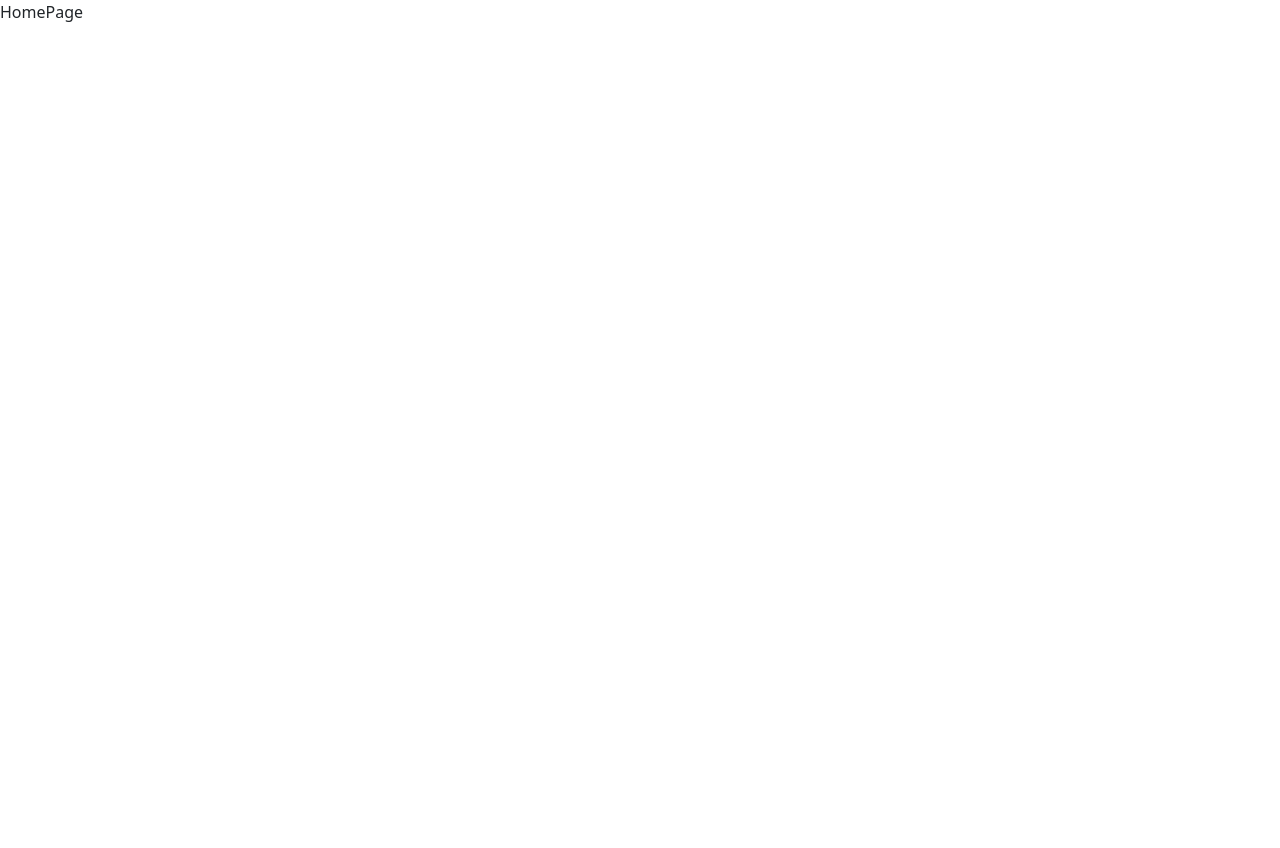
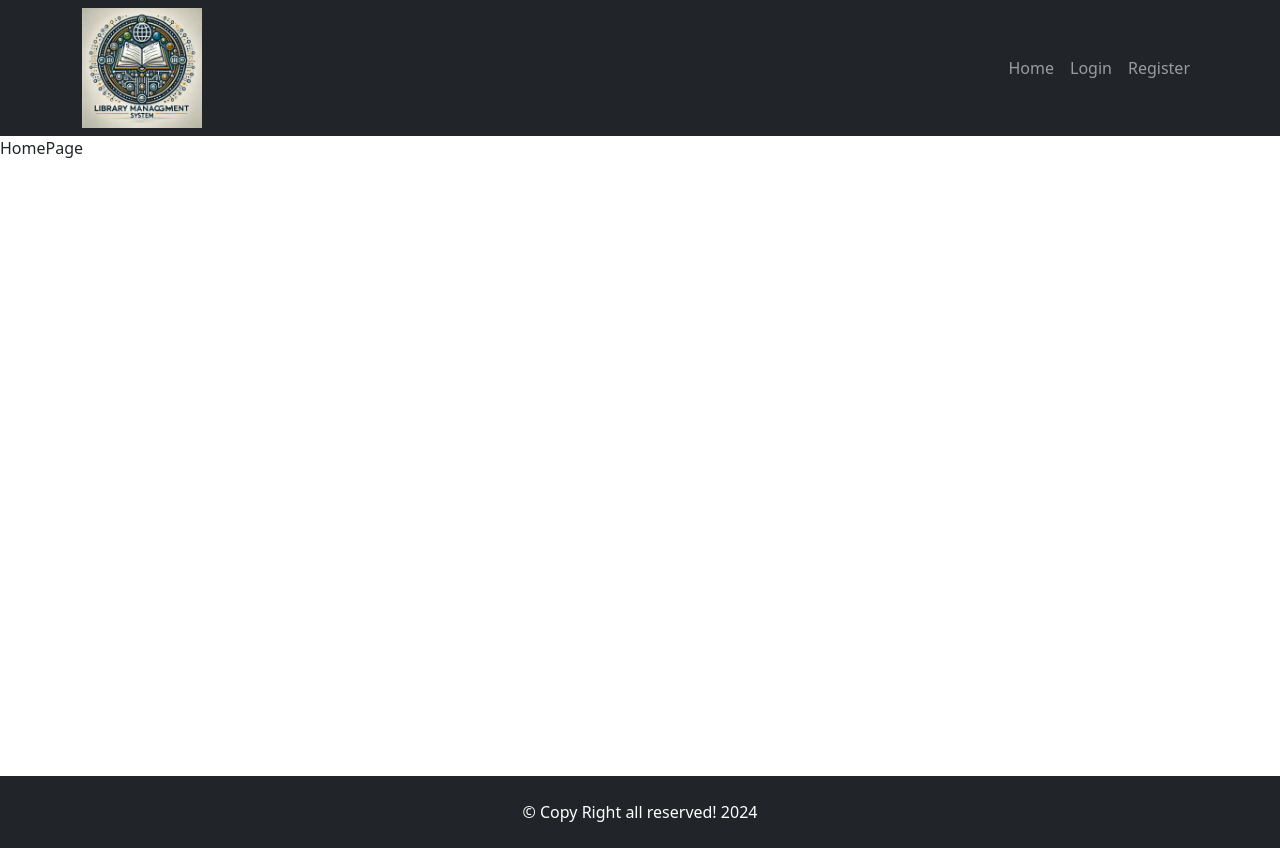
Before and after one commit to kabindrr/lms-fe, a React (Vite) app: page / in a window 1280 px wide. Before the commit the page ends 800 px from the top, so only its background shows below. Built offline with nearby package versions, Linux system fonts and the light colour scheme.

Commit message:
logo and nav bar

```diff
--- a/src/App.css
+++ b/src/App.css
@@ -0,0 +1,3 @@
+.main {
+  min-height: 80vh;
+}
--- /dev/null
+++ b/src/components/Footer.jsx
@@ -0,0 +1,9 @@
+import React from "react";
+
+export const Footer = () => {
+  return (
+    <div className="bg-dark text-white p-4 text-center">
+      &copy; Copy Right all reserved! 2024{" "}
+    </div>
+  );
+};
--- /dev/null
+++ b/src/components/Header.jsx
@@ -0,0 +1,37 @@
+import Container from "react-bootstrap/Container";
+import Nav from "react-bootstrap/Nav";
+import Navbar from "react-bootstrap/Navbar";
+import LOGO from "../assets/lms.png";
+import { Link } from "react-router-dom";
+
+const Header = () => {
+  return (
+    <Navbar expand="lg" className="bg-dark" variant="dark">
+      <Container>
+        <Link to="/">
+          <img
+            src={LOGO}
+            alt="logo"
+            style={{ width: "120px", height: "120px" }}
+          />
+        </Link>
+        <Navbar.Toggle aria-controls="basic-navbar-nav" />
+        <Navbar.Collapse id="basic-navbar-nav">
+          <Nav className="ms-auto">
+            <Link className="nav-link" to="/">
+              Home
+            </Link>
+            <Link className="nav-link" to="signin">
+              Login
+            </Link>
+            <Link className="nav-link" to="signup">
+              Register
+            </Link>
+          </Nav>
+        </Navbar.Collapse>
+      </Container>
+    </Navbar>
+  );
+};
+
+export default Header;
--- /dev/null
+++ b/src/components/layouts/DefaultLayout.jsx
@@ -0,0 +1,18 @@
+import React from "react";
+import Header from "../Header";
+import { Footer } from "../Footer";
+
+export const DefaultLayout = ({ children }) => {
+  return (
+    <div>
+      {/* navbar */}
+      <Header />
+
+      {/* main body */}
+      <main className="main">{children}</main>
+
+      {/* Footer */}
+      <Footer />
+    </div>
+  );
+};
--- a/src/routes/AppRouters.jsx
+++ b/src/routes/AppRouters.jsx
@@ -2,13 +2,21 @@ import React from "react";
 import { Route, Routes } from "react-router-dom";
 import { HomePage } from "../pages/home/HomePage";
 import { DashboardPage } from "../pages/dashboard/DashboardPage";
+import { DefaultLayout } from "../components/layouts/DefaultLayout";
 
 export const AppRouters = () => {
   return (
     <>
       <Routes>
         {/* public Pages */}
-        <Route path="/" element={<HomePage />} />
+        <Route
+          path="/"
+          element={
+            <DefaultLayout>
+              <HomePage />
+            </DefaultLayout>
+          }
+        />
         {/* private Pages */}
         <Route path="/dashboard" element={<DashboardPage />} />
       </Routes>
```
Also changed, not shown: src/assets/lms.png (added).
